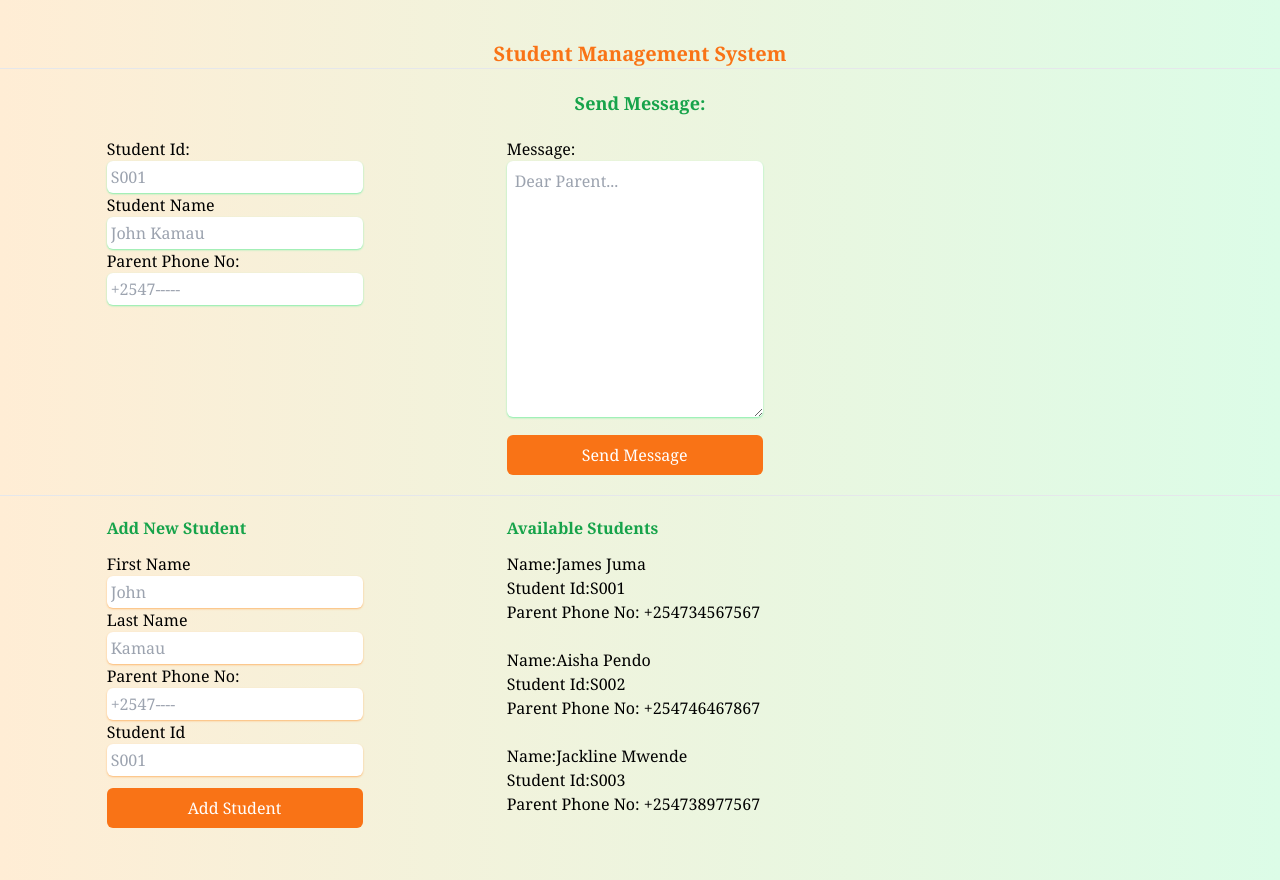
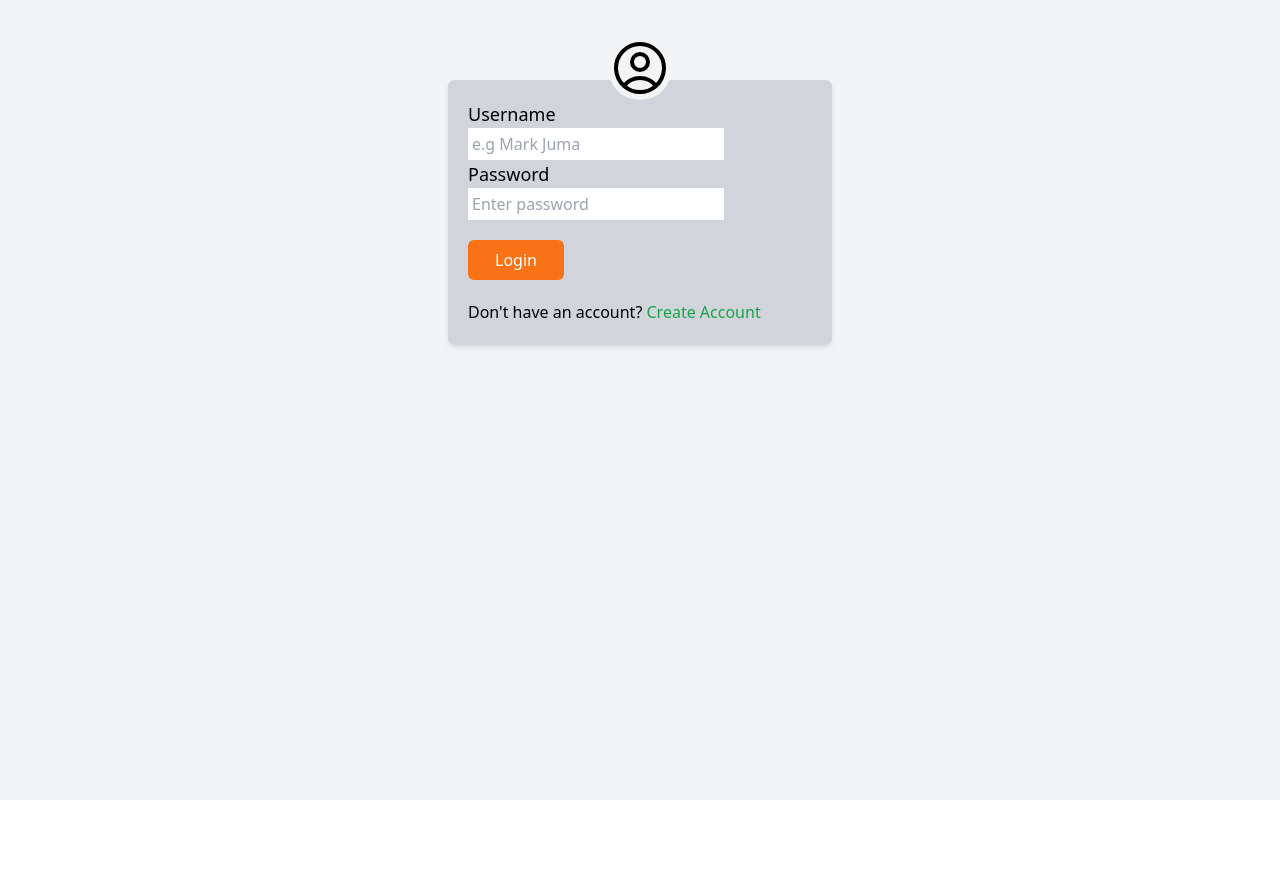
Before and after one commit to WilfredMutwiri/StudentManagementSystem, a React (Create React App) app in the folder studentManager/: page / in a window 1280 px wide. After the commit the page ends 800 px from the top, so only its background shows below. Built offline with nearby package versions, Linux system fonts and the light colour scheme.

Commit message:
Add login page

```diff
--- a/studentManager/src/App.js
+++ b/studentManager/src/App.js
@@ -8,7 +8,8 @@ function App() {
     <Router>
     <div className="App">
     <Routes>
-     <Route path='/' element={<Home/>}></Route>
+    <Route exact path='/' element={<Login/>}></Route>
+     <Route path='/Home' element={<Home/>}></Route>
      <Route path='/login' element={<Login/>}></Route>
     </Routes>
     </div>
--- a/studentManager/src/Home.js
+++ b/studentManager/src/Home.js
@@ -1,7 +1,12 @@
+import { Link } from "react-router-dom";
+
 const Home = () => {
     return (
         <div class="w-full bg-gradient-to-r from-orange-100 to-green-100 pt-10 pb-10 font-serif">
+            <div class="flex justify-evenly">
             <h2 class="text-xl font-bold text-center text-orange-500">Student Management System</h2>
+            <Link to="/Login"><button class="bg-green-600 rounded-md p-1 text-white hover:bg-orange-500">Logout</button></Link>
+            </div>
             <hr/>
             <div class="w-10/12 m-auto">
                 <h2 class="text-lg text-green-600 font-semibold  text-center pt-5">Send Message:</h2>
--- a/studentManager/src/login.js
+++ b/studentManager/src/login.js
@@ -1,6 +1,8 @@
+import { Link } from "react-router-dom";
+
 const Login = () => {
     return (
-        <div class="w-full pt-5 pb-5 bg-gray-100">
+        <div class="w-full pt-10 pb-10 bg-gray-100 h-screen">
         <div class="w-[80%] md:w-[30%] bg-gray-300 p-5 m-auto mt-10 mb-10 shadow-md rounded-md">
         <svg xmlns="http://www.w3.org/2000/svg" fill="none" viewBox="0 0 24 24" stroke-width="1.5" stroke="currentColor" class="w-16 h-16 m-auto -mt-16 bg-gray-100 rounded-full">
         <path stroke-linecap="round" stroke-linejoin="round" d="M17.982 18.725A7.488 7.488 0 0 0 12 15.75a7.488 7.488 0 0 0-5.982 2.975m11.963 0a9 9 0 1 0-11.963 0m11.963 0A8.966 8.966 0 0 1 12 21a8.966 8.966 0 0 1-5.982-2.275M15 9.75a3 3 0 1 1-6 0 3 3 0 0 1 6 0Z" />
@@ -10,9 +12,9 @@ const Login = () => {
             <input type="text" class="p-1 w-full md:w-64" placeholder="e.g Mark Juma"/><br></br>
             <label htmlFor="" class="text-lg">Password</label><br></br>
             <input type="password" class="p-1 w-full md:w-64" placeholder="Enter password" required /><br></br>
-            <button class="bg-red-700 p-2 mt-5 w-24 text-white">Login</button>
+            <Link to="/Home"><button class="bg-orange-500 p-2 mt-5 w-24 text-white rounded-md hover:bg-green-600">Login</button></Link>
         </form>
-        <p class="pt-5">Don't have an account? <a href="#" class="text-blue-700 hover:text-red-600">Create Account</a></p>
+        <p class="pt-5">Don't have an account? <a href="#" class="text-green-600 hover:text-orange-500">Create Account</a></p>
         </div>
         </div>
     );
```
